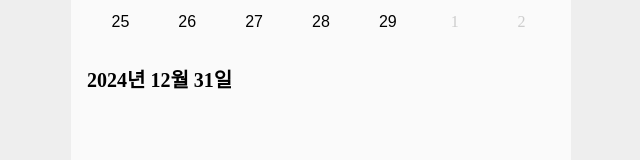
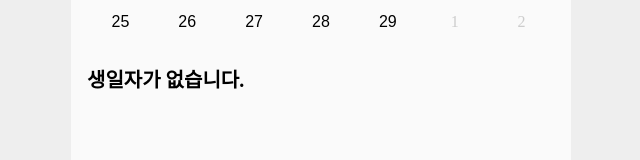
Before and after one commit to wangkodok/birthday-webapp, a React (Vite) app: page /calendar in a window 1280 px wide. Shown: the part 294-454 px from the top of the page, without its empty margins (319-959 px from the left). Built offline with nearby package versions, Linux system fonts and the light colour scheme.

Commit message:
선택한 날짜에 생일자가 없을 때 메시지를 표시

```diff
--- a/src/pages/CalendarPage.jsx
+++ b/src/pages/CalendarPage.jsx
@@ -25,7 +25,8 @@ export default function CalendarPage() {
             />
           </div>
           <div className="calendar-list">
-            <p>2024년 12월 31일</p>
+            {/* <p>2024년 12월 31일</p> */}
+            {birthdayListDate.length === 0 ? <p>생일자가 없습니다.</p> : null}
             <ul className="birthday-list">
               {date.map((item, key) => {
                 if (resultDefault === undefined) {
```
